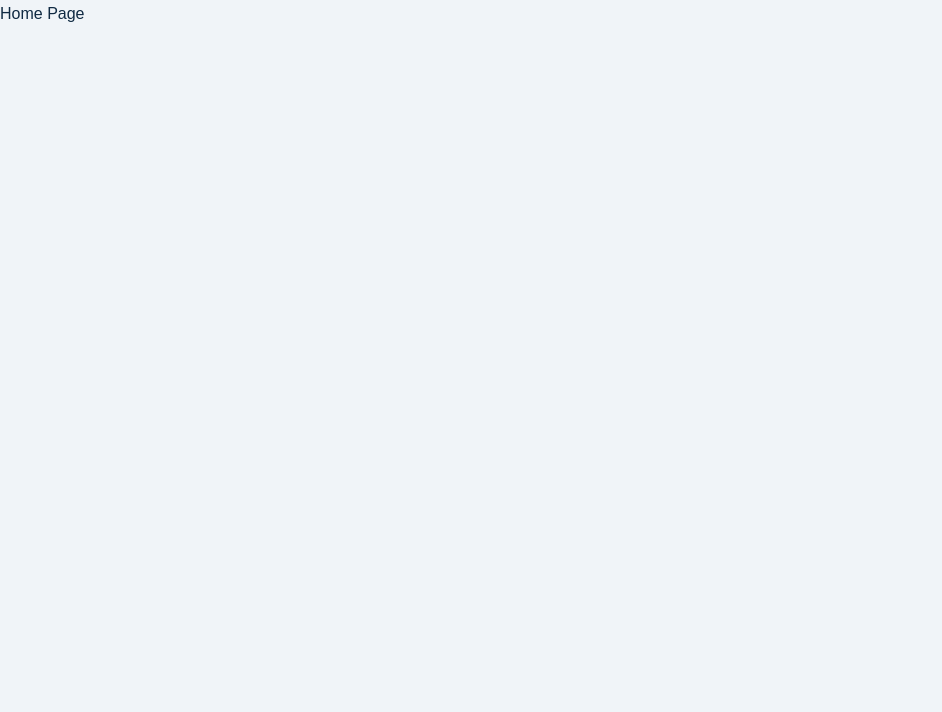
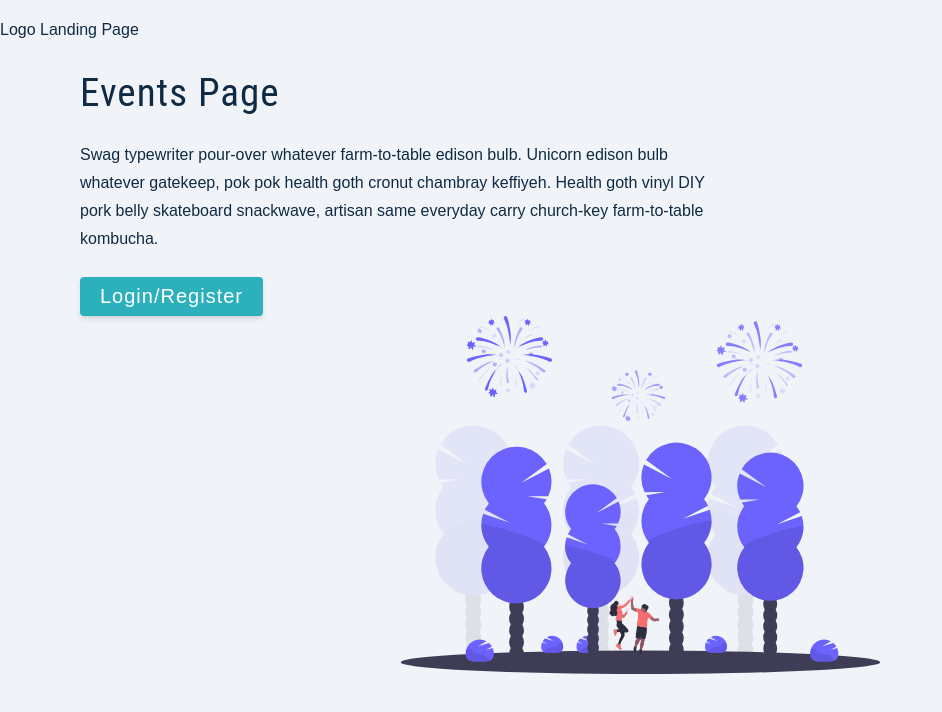
Before and after one commit to mmaustin/virginia-place, a React (Create React App) app in the folder client/: page / in a window 1280 px wide. Shown: the top 712 px of the page, without its empty margins (0-942 px from the left). Built offline with nearby package versions, Linux system fonts and the light colour scheme; no server answers.

Commit message:
removed mock homepage and added a link to register form from landing page

```diff
--- a/client/package.json
+++ b/client/package.json
@@ -37,5 +37,6 @@
       "last 1 firefox version",
       "last 1 safari version"
     ]
-  }
+  },
+  "proxy": "http://localhost:5001"
 }
--- a/client/src/App.js
+++ b/client/src/App.js
@@ -5,8 +5,7 @@ const App = () => {
   return (
     <BrowserRouter>
       <Routes>
-        <Route path='/' element={<div>Home Page</div>} />
-        <Route path='/landing' element={<Landing/>} />
+        <Route path='/' element={<Landing/>} />
         <Route path='/register' element={<Register/>} />
         <Route path='*' element={<Error/>} />
       </Routes>
--- a/client/src/pages/Landing.js
+++ b/client/src/pages/Landing.js
@@ -4,10 +4,16 @@ import { useEffect } from 'react';
 
 const Landing = () => {
 
+    const getData = async ()=>{
+        const response = await fetch('/a');
+        console.log(typeof response)
+        const data = await response.json();
+        console.log(data);
+    }
+
     useEffect(()=>{
-        const ok = fetch('http://localhost:5001/')
-        console.log(ok);
-    })
+        getData();
+    }, [])
 
   return (
     <main>
@@ -25,7 +31,7 @@ const Landing = () => {
                     chambray keffiyeh. Health goth vinyl DIY pork belly skateboard
                     snackwave, artisan same everyday carry church-key farm-to-table kombucha.
                 </p>
-                <Link to='/' className='btn btn-hero'> Login/Register</Link>
+                <Link to='/register' className='btn btn-hero'> Login/Register</Link>
             </div>
             <img src={main} alt='event scene' className='img'/>
         </div>
```
Also changed, not shown: 1 other file (tests, documents, lock files or other folders).
